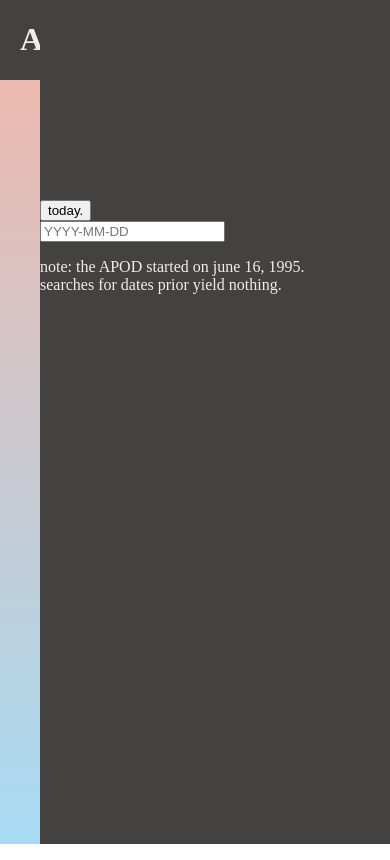
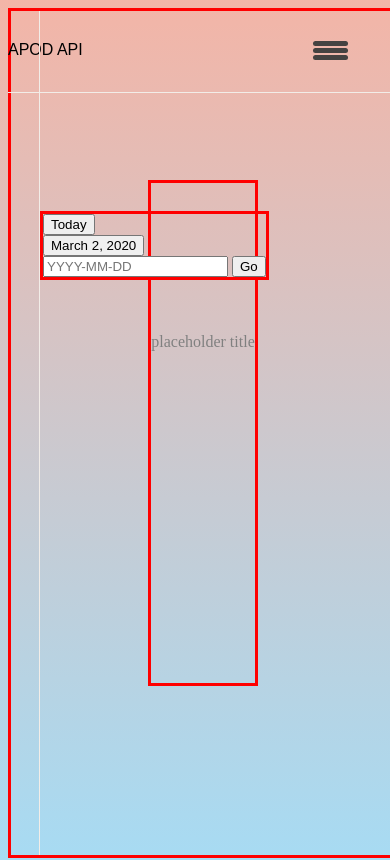
Before and after one commit to rmfortes/apod_api_hamburger_menu, a plain HTML site: page index.html in a window 390 px wide. Both pictures are taken after a click on the element 352 px from the left and 39 px from the top of the page. Drawn offline with Linux system fonts and the light colour scheme.

Commit message:
cleaned up code for styling purposes, NEXT STEPS get the hamburger menu to toggle

```diff
--- a/index.html
+++ b/index.html
@@ -1,17 +1,15 @@
 <!DOCTYPE html>
 <html lang="en">
-
   <head>
-    <meta charset="UTF-8">
-    <meta name="viewport" content="width=device-width, initial-scale=1.0">
-    <link rel="stylesheet" href="style.css">
+    <meta charset="UTF-8" />
+    <meta name="viewport" content="width=device-width, initial-scale=1.0" />
+    <link rel="stylesheet" href="style.css" />
     <title>Project 3</title>
   </head>
 
   <body>
-
     <header>
-        <h1>APOD API</h1>
+      <p>APOD API</p>
       <div class="menuButton">
         <div class="bar1"></div>
         <div class="bar2"></div>
@@ -20,35 +18,29 @@
     </header>
 
     <div class="mainContent">
-            <div class="date">
+      <div class="formatting">
+        <div class="date"></div>
 
+        <div class="title">
+          placeholder title
         </div>
 
-            <div class="visuals">
+        <div class="visuals"></div>
 
-            </div>
-
-            <div class="explanation">
-
+        <div class="explanation"></div>
       </div>
 
       <aside>
-            <div class="menuContents">
-                <div class="buttons">
-                    <button class="todaybutton">today.
-                    </button>
-                </div>
-                <form>
-                    <input type="text" class="input" placeholder="YYYY-MM-DD">
+          <form class="menuContents">
+            <input type="submit" class="input" value="Today">
+            <br><input type="submit" class="input" value="March 2, 2020">
+            <br><input type="text" class="input" placeholder="YYYY-MM-DD" />
+            <input type="submit" class="input" value="Go">
           </form>
-                <p>note: the APOD started on june 16, 1995. <br>searches for dates prior yield nothing.</p>
-            </div>
       </aside>
     </div>
     <footer></footer>
 
     <script src="script.js"></script>
-
   </body>
-
 </html>
--- a/style.css
+++ b/style.css
@@ -1,33 +1,34 @@
 body {
     width: 100vw;
     height: 100vh;
-    max-width: 100%;
-    max-height: 100%;
-    margin: auto;
     background: linear-gradient(#F3B5A7, #A7DBF3)
 }
 
 header {
+    height: 10vh;
     width: 100vw;
     max-width: 100%;
     display: flex;
-    justify-content: space-between;
-    background-color: #444241;
+    justify-content: space-between;;
     align-items: center;
     position: fixed;
+    border-bottom: 1px solid #F2EDE8;
+    font-family: futura, sans-serif
 }
 
-h1 {
-    color:#F2EDE8;
+.menuButton {
+    align-items: flex-end;
     height: fit-content;
     width: fit-content;
-    margin-left: 20px;
-    font-family: futura;
+    margin-right: 50px;
+    color: #444241
 }
 
-.button {
-    display: flex;
-    overflow: hidden;
+.formatting {
+    margin: auto;
+    height: 500px;
+    width: fit-content;
+    border: solid red
 }
 
 .mainContent {
@@ -35,51 +36,32 @@ h1 {
     grid-template-rows: 6fr;
     grid-template-columns: 6fr;
     height: 100%;
-  }
+    border: solid red;
+}
+
 
 aside {
-    background-color: #444241;
-    grid-column: 3/span 1;
     height: 100vh;
     visibility: hidden;
     position: fixed;
     right: 0px;
+    border-left: 1px solid #F2EDE8;
 }
 
 .menuContents {
-    right: 0;
-    bottom: 0;
-    height: 100vh;
-    white-space: nowrap;
-    background-color: #444241;
-    color:#F2EDE8;
-    font-family: futura;
-    overflow: hidden;
-}
+    margin-top: 200px;
+    border: solid red;
+    width: fit-content;
 
-.buttons {
-    margin-top: 200px;
- }
-
-.menuButton {
-    align-items: flex-end;
-    height: fit-content;
-    width: fit-content;
-    margin-right: 20px;
-    color: white;
 }
 
 .bar1, .bar2, .bar3 {
     width: 35px;
     height: 5px;
     margin: 2px 0;
-    background-color: #F2EDE8;
+    background-color: #444241;
     border-radius: 25px
   }
-
-.belly {
-  display: flex;
-}
 
 .date {
     margin-top: 150px;
@@ -88,7 +70,16 @@ aside {
     color: #F2EDE8
 }
 
+.title {
+    color: gray
+}
+
 .explanation {
     font-family: futura, sans-serif;
-    color: #444241
+    color: #444241;
 }
+
+.visuals {
+    width: 250px
+    border: solid red;
+}
```
Lines whose indentation alone changed are shown as unchanged.
